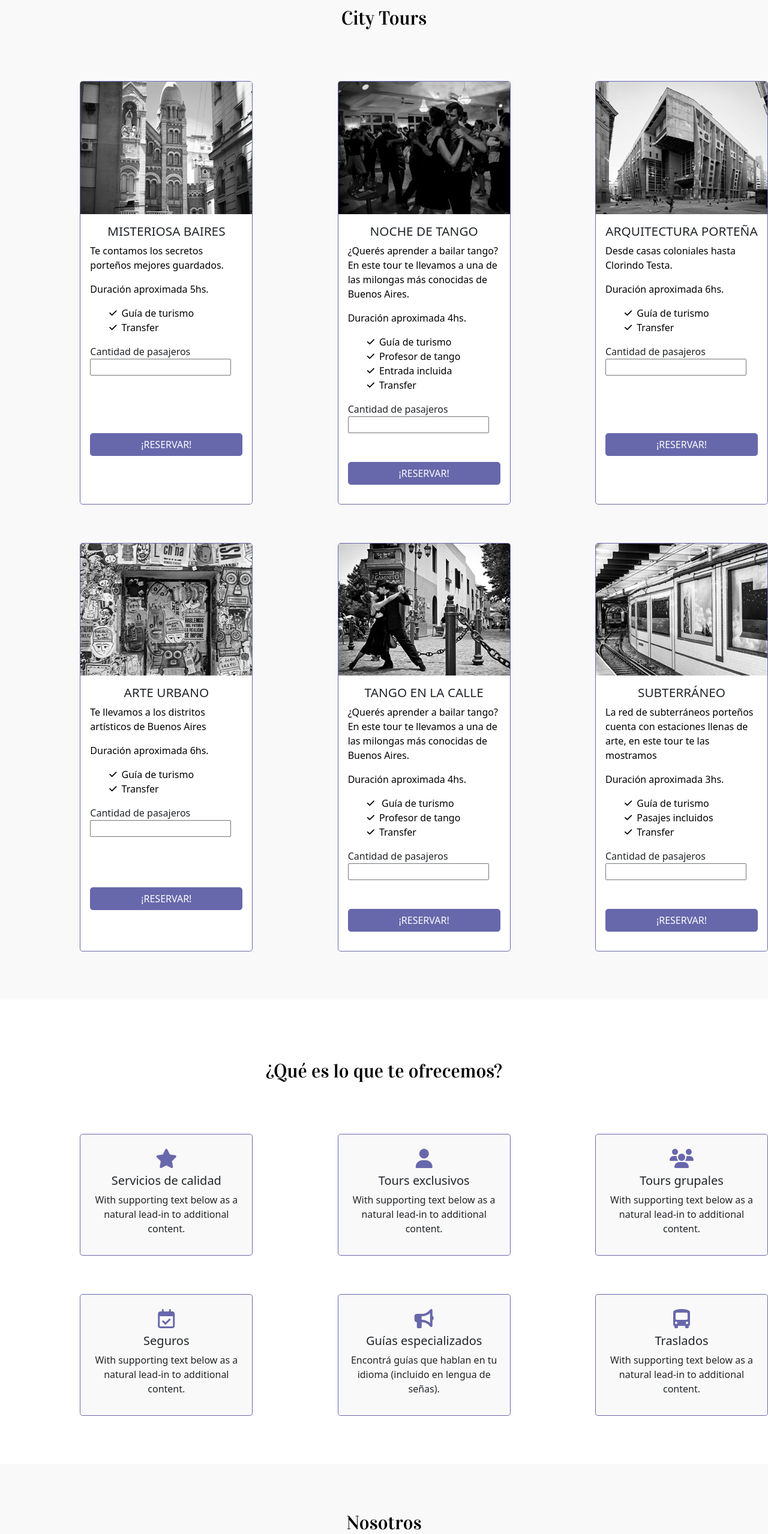
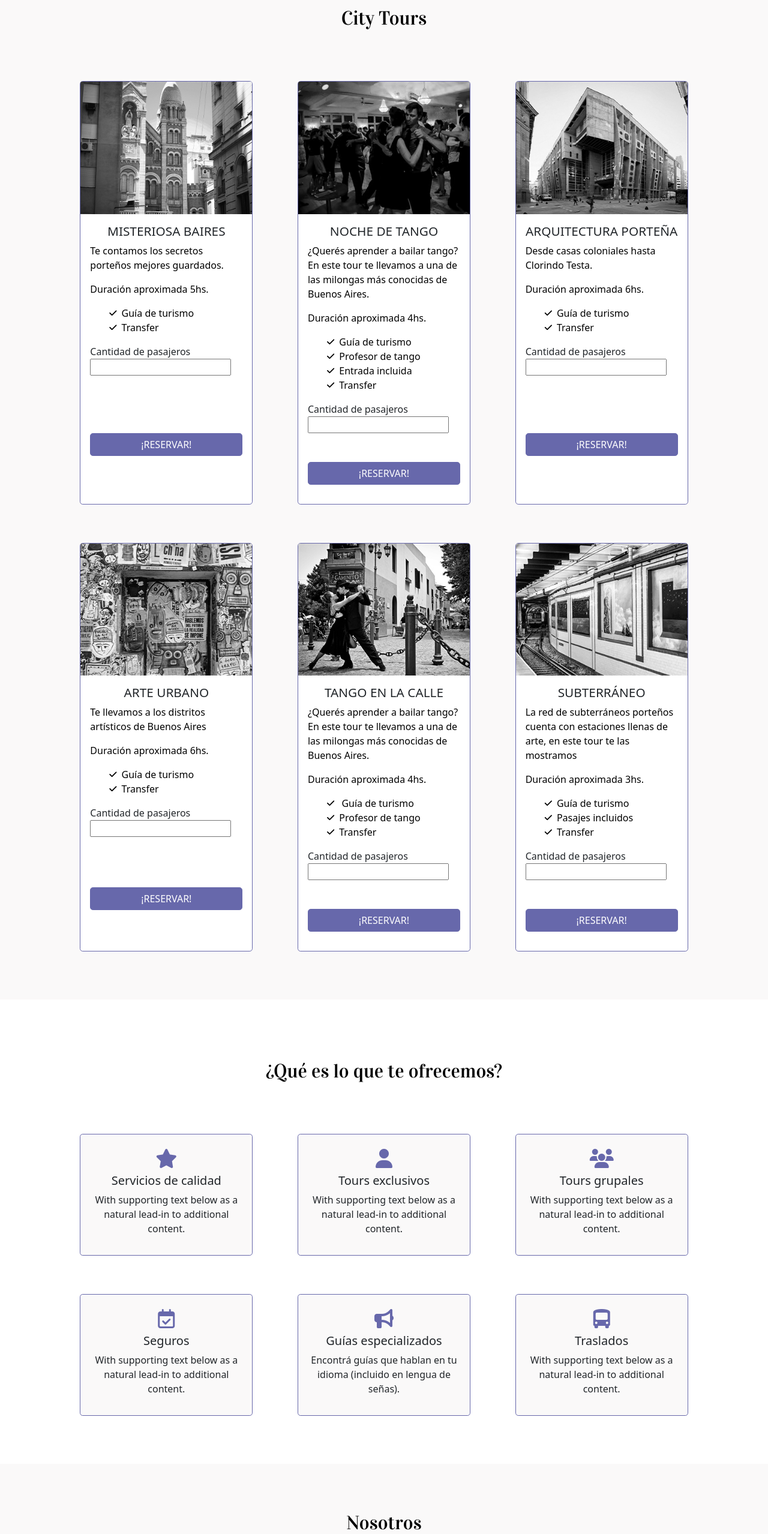
Before and after one commit to elianadenise/ladobaires-eliananavarro, a website: page index.html in a window 1280 px wide. Shown: the part 889-3446 px from the top of the page at 60% size. Drawn offline with nearby package versions, Linux system fonts and the light colour scheme.

Commit message:
cambio en css

```diff
--- a/sass/layout/_desktop.scss
+++ b/sass/layout/_desktop.scss
@@ -62,26 +62,32 @@
 
                             .tour1{
                                 grid-area: tour1;
+                                justify-self: end;
                             }
 
                             .tour2{
                                 grid-area: tour2;
+                                justify-self: center;
                             }
 
                             .tour3{
                                 grid-area: tour3;
+                                justify-self: start;
                             }
 
                             .tour4{
                                 grid-area: tour4;
+                                justify-self: end;
                             }
 
                             .tour5{
                                 grid-area: tour5;
+                                justify-self: center;
                             }
 
                             .tour6{
                                 grid-area: tour6;
+                                justify-self: start;
                             }
     }
 
@@ -111,26 +117,32 @@
 
                             .serv1{
                                 grid-area: serv1;
+                                justify-self: end;
                             }
 
                             .serv2{
                                 grid-area: serv2;
+                                justify-self: center;
                             }
 
                             .serv3{
                                 grid-area: serv3;
+                                justify-self: start;
                             }
 
                             .serv4{
                                 grid-area: serv4;
+                                justify-self: end;
                             }
 
                             .serv5{
                                 grid-area: serv5;
+                                justify-self: center;
                             }
 
                             .serv6{
                                 grid-area: serv6;
+                                justify-self: start;
                             }
     }
 
--- a/sass/layout/_general.scss
+++ b/sass/layout/_general.scss
@@ -96,7 +96,6 @@ header{
         transition: 1s;
         display: flex;
         flex-direction: column;
-        justify-self: end;
 
         &:hover{
             filter: $sombraImg;
@@ -146,7 +145,6 @@ header{
         transition: 1s;
         display: flex;
         flex-direction: column;
-        justify-self: end;
 
         &:hover{
             filter: $sombraImg;
```
Also changed, not shown: css/style.css.
